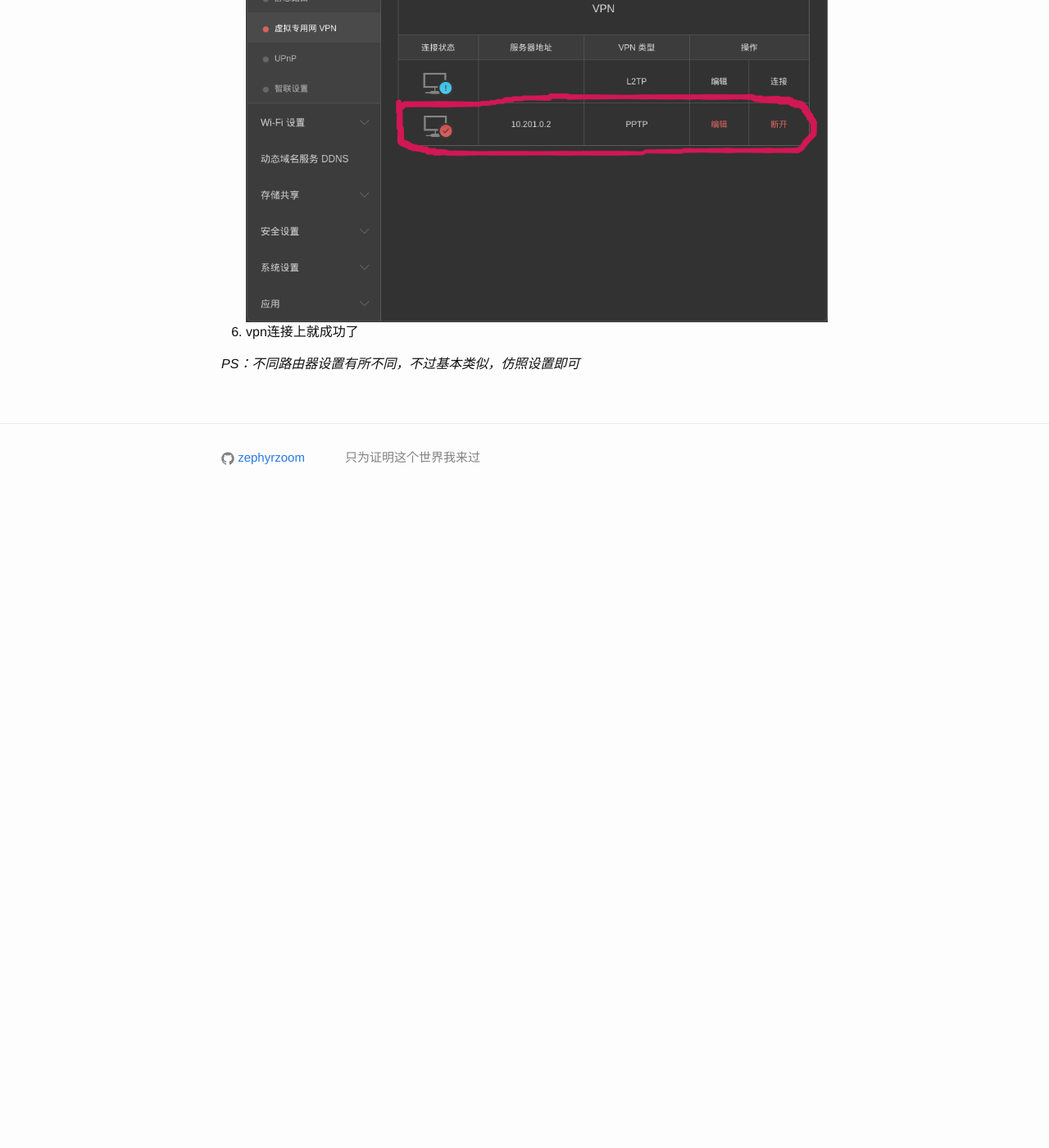
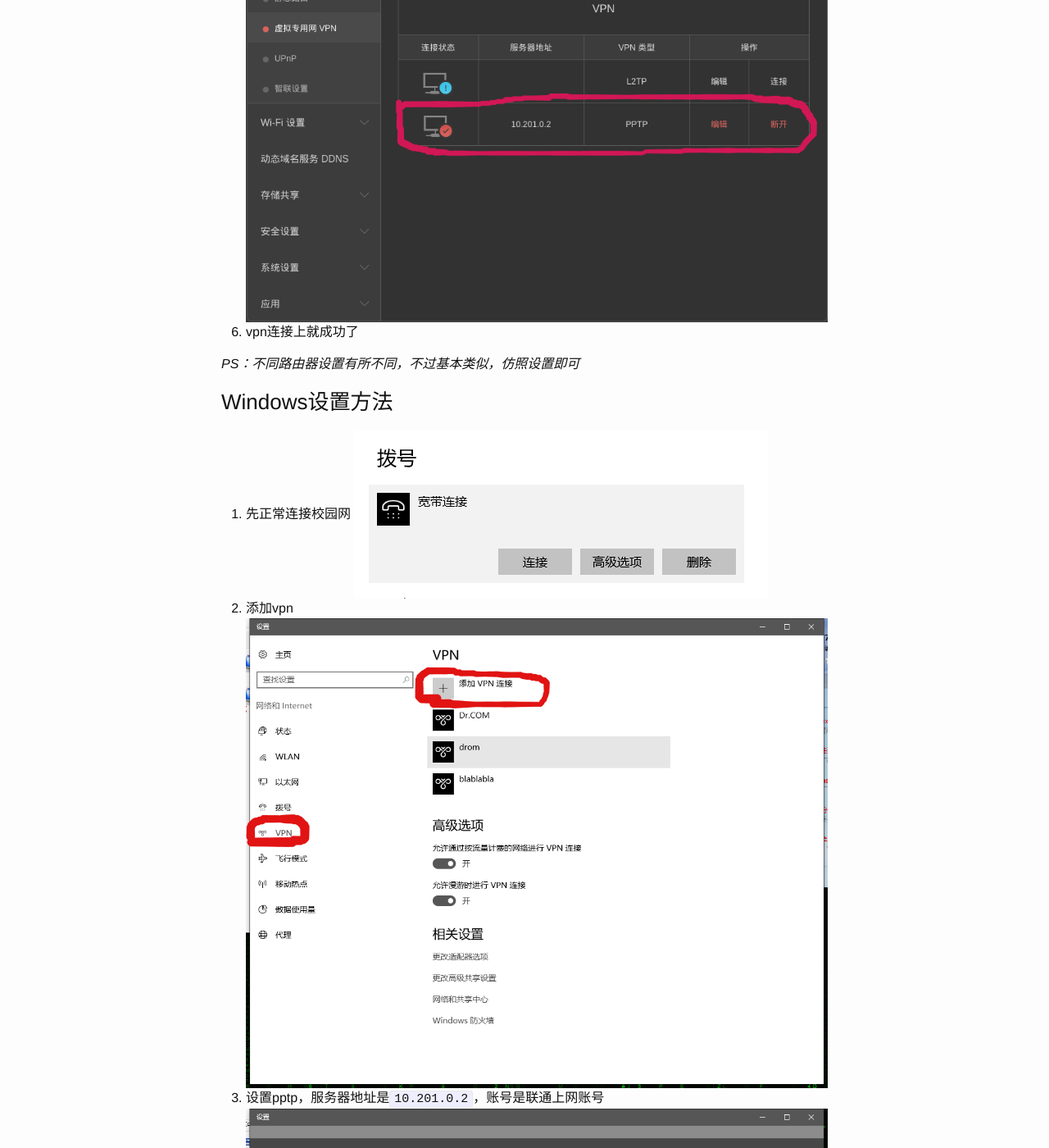
Before and after one commit to zephyrzoom/zephyrzoom.github.io, a Jekyll site: the page built from _posts/2017-03-08-drcom.md, in a window 1280 px wide and 1400 px high, scrolled down 2614 px. Shown: the whole window at 82% size. Built offline with Jekyll 4.4.1, drawn with Linux system fonts in a browser that asks for light colours; comment, search, counter and statistics services are not loaded; before the commit the page ends 3244 px from its top, so only the background shows below that; some of the changed text lies outside the part shown.

Commit message:
update drcom

```diff
--- a/_posts/2017-03-08-drcom.md
+++ b/_posts/2017-03-08-drcom.md
@@ -18,3 +18,18 @@ date: 2017-03-08 18:00:00 +0800
 6. vpn连接上就成功了
 
 *PS：不同路由器设置有所不同，不过基本类似，仿照设置即可*
+
+### Windows设置方法
+1. 先正常连接校园网
+![university-web](/image/university-web.png)
+2. 添加vpn
+![add-vpn](/image/add-vpn.png)
+3. 设置pptp，服务器地址是`10.201.0.2`，账号是联通上网账号
+![set-vpn](/image/set-vpn.png)
+4. 点击`更改适配器选项`
+![net-adapter](/image/net-adapter.png)
+5. 找到刚才创建的vpn名称，右键属性，按照下图更改设置
+![pptp-security](/image/pptp-security.png)
+![pptp-ipv6](/image/pptp-ipv6.png)
+6. vpn已经创建好了，直接点连接就好了，可以在百度输入`ip`查看是不是联通的IP
+![connect-pptp](/image/connect-pptp.png)
```
Also changed, not shown: image/add-vpn.png (added), image/connect-pptp.png (added), image/net-adapter.png (added), image/pptp-ipv6.png (added), image/pptp-security.png (added), image/set-vpn.png (added), image/university-web.png (added).
